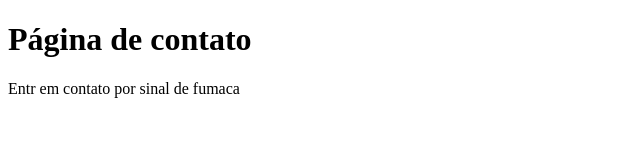
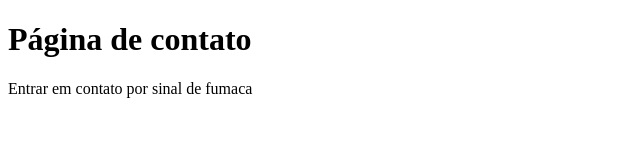
Before and after one commit to louGastardi/sistemaDeCadastro, a plain HTML site: page contact.html in a window 1280 px wide. Shown: the full height of the page, 0-640 px from the left. Drawn offline with Linux system fonts and the light colour scheme.

Commit message:
alteracao do texto

```diff
--- a/contact.html
+++ b/contact.html
@@ -8,6 +8,6 @@
 </head>
 <body>
     <h1>Página de contato</h1>
-    <p>Entr em contato por sinal de fumaca</p>
+    <p>Entrar em contato por sinal de fumaca</p>
 </body>
 </html>
```
